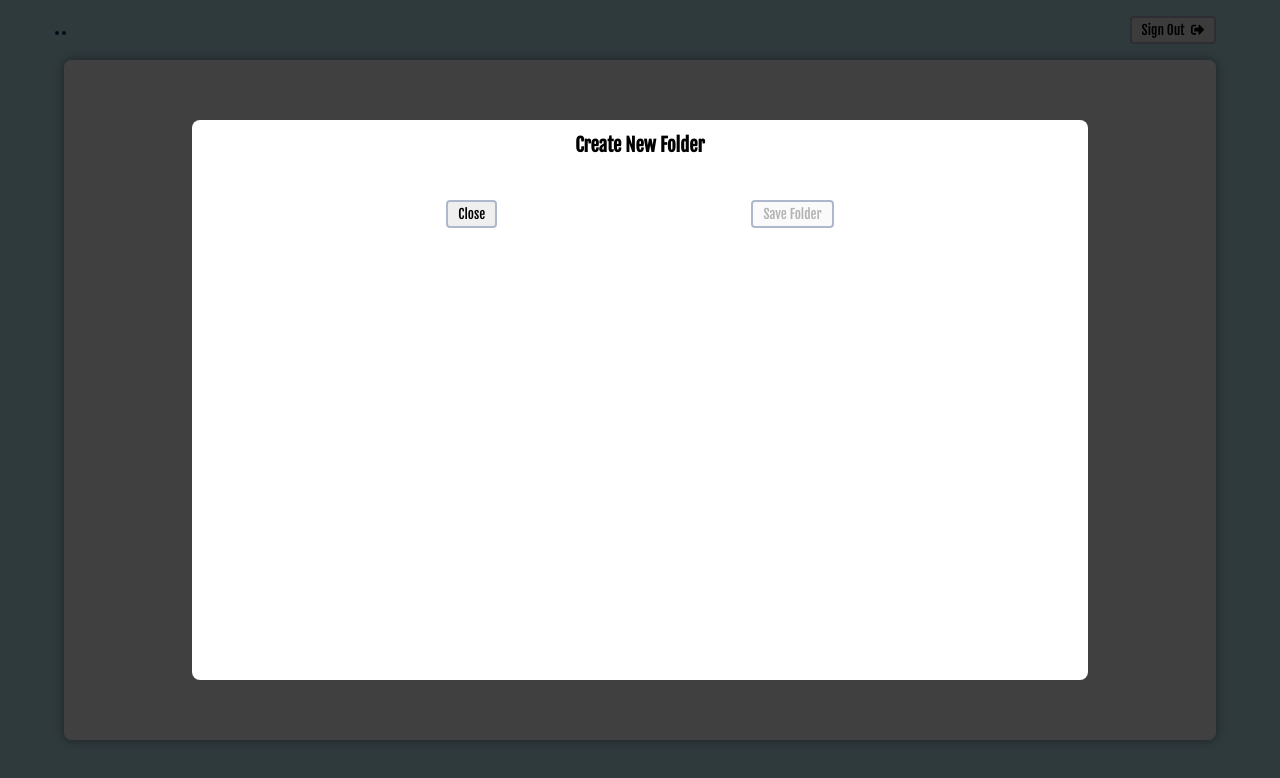
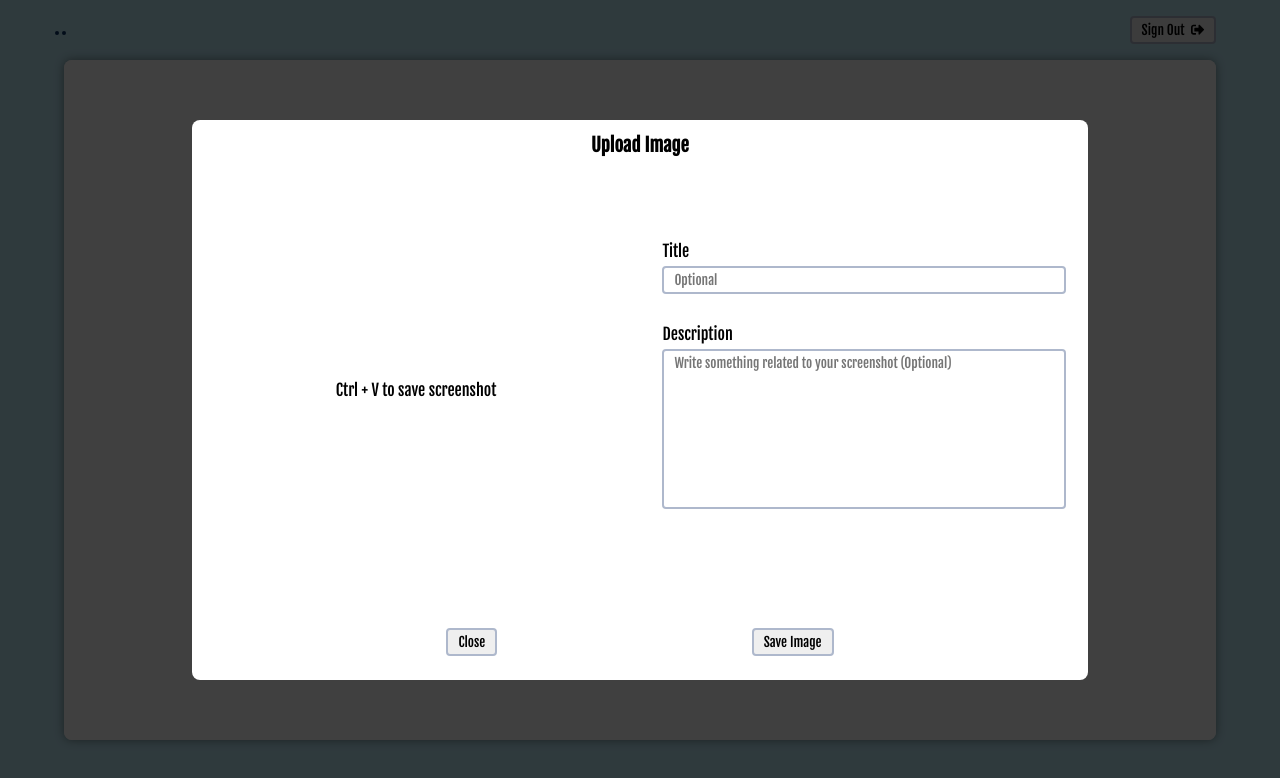
Before and after one commit to keshavDooleea/kshots, a Next.js app: page /folder/1/upload in a window 1280 px wide. Shown: the top 778 px of the page. Built offline with nearby package versions, Linux system fonts and the light colour scheme; no server answers.

Commit message:
created Images Schema and uploading images

```diff
--- /dev/null
+++ b/pages/api/routes/image/index.ts
@@ -0,0 +1,48 @@
+import type { NextApiRequest, NextApiResponse } from "next";
+import { IMAGES_SCHEMA } from "../../../../utils/lib/config";
+import { IDBImage, INewSession, IResponse } from "../../../../utils/lib/intefaces";
+import { getSession } from "next-auth/client";
+
+const db = require("../../../../postgres");
+
+export const config = {
+  api: {
+    externalResolver: true,
+  },
+};
+
+const handlePOST = async (req: NextApiRequest, res: NextApiResponse<any>, session: INewSession) => {
+  try {
+    const image = req.body as IDBImage;
+    image.src = image.src.split(",")[1];
+
+    // save image
+    console.log("saving new image for", session.user?.name || session.user?.email || session.userId);
+    const saveQuery = `INSERT INTO ${IMAGES_SCHEMA} (userId, folderid, src, createdat, title, description) VALUES ($1, $2, $3, $4, $5, $6)`;
+    await db.query(saveQuery, [session.userId, image.folderid, `decode(${image.src}, 'base64')`, new Date(), image.title, image.description]);
+
+    const response: IResponse<null> = {
+      code: 200,
+      message: "Saved image successfully",
+    };
+
+    res.json(response);
+  } catch (err) {
+    console.log("Saving image error", err);
+    const response: IResponse<null> = {
+      code: 500,
+      message: "Sorry! Your screenshot could not be uploaded!",
+    };
+    res.json(response);
+  }
+};
+
+export default async (req: NextApiRequest, res: NextApiResponse<any>) => {
+  const session = (await getSession({ req })) as INewSession;
+
+  switch (req.method) {
+    case "POST":
+      handlePOST(req, res, session);
+      break;
+  }
+};
--- a/pages/folder/[id]/index.tsx
+++ b/pages/folder/[id]/index.tsx
@@ -27,7 +27,7 @@ const FolderId = () => {
   }, [router.isReady]);
 
   return (
-    <CommonLayout title={"efe"}>
+    <CommonLayout title={"Folder Dashboard"}>
       <div className={joinClasses("topDiv")}>{error && <Error message={error} returnURL="/dashboard" />}</div>
     </CommonLayout>
   );
--- a/pages/folder/[id]/upload/index.tsx
+++ b/pages/folder/[id]/upload/index.tsx
@@ -1,31 +1,110 @@
+import { useSession } from "next-auth/client";
 import { useRouter } from "next/router";
-import React, { FormEvent, useState } from "react";
+import React, { FormEvent, useEffect, useState } from "react";
+import Error from "../../../../Components/Error";
 import Modal from "../../../../Components/Modal";
 import Template from "../../../../Components/Template";
+import { getBase64, isOnlyNumber } from "../../../../utils/lib/config";
+import { POST } from "../../../../utils/lib/http";
+import { IDBImage } from "../../../../utils/lib/intefaces";
 
 const index = () => {
+  const [session, setSession] = useSession();
   const [closeModal, setCloseModal] = useState<boolean>(false);
+  const [canUpload, setCanUpload] = useState<boolean>(false);
+  const [error, setError] = useState<string>("");
+
+  const [description, setDescription] = useState<string>("");
+  const [title, setTitle] = useState<string>("");
+  const [src, setSrc] = useState<string>("");
+
   const router = useRouter();
 
-  const uploadImg = async (event: FormEvent<HTMLFormElement>) => {};
+  useEffect(() => {
+    document.body.addEventListener("paste", handlePasteEvent);
+
+    return () => document.body.removeEventListener("paste", handlePasteEvent);
+  }, []);
+
+  useEffect(() => {
+    if (!router.isReady) return;
+
+    const id = router.query.id as string;
+
+    if (isOnlyNumber(id as string)) {
+      setError("Sorry, folder id can only be an integer!");
+      return;
+    }
+  }, [router.isReady]);
+
+  // ctrl + v
+  const handlePasteEvent = async (event: ClipboardEvent) => {
+    const dataTransfer = event.clipboardData as DataTransfer;
+
+    if (dataTransfer.files.length) {
+      const fileImg = dataTransfer.files[0];
+
+      const base64 = (await getBase64(fileImg)) as string;
+      setSrc(base64);
+    }
+  };
+
+  const uploadImg = async (event: FormEvent<HTMLFormElement>) => {
+    event.preventDefault();
+
+    const image: IDBImage = {} as IDBImage;
+    image.description = description;
+    image.folderid = parseInt(router.query.id as string);
+    image.src = src;
+    image.title = title;
+
+    const { code, message } = await POST("image", image);
+
+    if (code === 200) {
+      setCloseModal(true);
+      return;
+    }
+
+    if (code === 500) {
+      setError(message);
+    }
+  };
 
   return (
     <>
       <Template title="Upload Image" />
       <Modal returnURL={`/folder/${router.query.id}`} shouldCloseModal={closeModal}>
+        <>
+          {!error && (
             <form className="modal-inner-main" onSubmit={uploadImg}>
-          <h3>Create New Folder</h3>
-          <div className="create-modal-container">
-            <div className="actions">
+              <h3>Upload Image</h3>
+              <div className="upload-image-modal-container">
+                <div className="image-container">{src ? <img src={src} alt="Screenshot image" /> : <p>Ctrl + V to save screenshot</p>}</div>
+                <main>
+                  <div>
+                    <label htmlFor="title">Title</label>
+                    <input type="text" id="title" maxLength={30} placeholder="Optional" onChange={(e) => setTitle(e.target.value)} />
+                  </div>
+
+                  <div>
+                    <label htmlFor="desc">Description</label>
+                    <textarea id="desc" placeholder="Write something related to your screenshot (Optional)" onChange={(e) => setDescription(e.target.value)} />
+                  </div>
+                </main>
+                <div className="modal-actions">
                   <button type="button" onClick={() => setCloseModal(true)}>
                     Close
                   </button>
-              <button type="submit" disabled={true}>
-                Save Folder
+                  <button type="submit" disabled={canUpload}>
+                    Save Image
                   </button>
                 </div>
               </div>
             </form>
+          )}
+
+          {error && <Error message={error} returnURL={`/folder/${router.query.id}`} />}
+        </>
       </Modal>
     </>
   );
--- a/styles/globals.scss
+++ b/styles/globals.scss
@@ -27,7 +27,8 @@ button:disabled {
 }
 
 button,
-input[type="text"] {
+input[type="text"],
+textarea {
   padding: 4px 10px;
   border: 2px solid #aeb8cc;
   border-radius: 4px;
@@ -217,13 +218,58 @@ input[type="text"] {
             font-size: 18em !important;
           }
         }
+      }
 
-        .actions {
-          @include commonStyles.flex(row, center, space-evenly);
+      .upload-image-modal-container {
+        display: grid;
+        grid-template-columns: 50% 50%;
+        grid-template-rows: 85% 15%;
+
+        .image-container {
+          @include commonStyles.flexCenter();
+
+          img {
+            max-width: 95%;
+            max-height: 95%;
+            border-radius: var(--radius);
+            box-shadow: 0 0 7px rgba(0, 0, 0, 0.3);
+          }
+        }
+
+        main {
+          @include commonStyles.flex(column, center, center);
+
+          div {
+            width: 90%;
+            @include commonStyles.flex(column, flex-start, center);
+            margin-bottom: 30px;
+
+            label {
+              margin-bottom: 5px;
+            }
+
+            input,
+            textarea {
+              width: 100%;
+            }
+
+            textarea {
+              height: 20vh;
+              resize: none;
+            }
+          }
+        }
+
+        .modal-actions {
+          grid-column: 1 / span 2;
         }
       }
     }
   }
+}
+
+.modal-actions {
+  @include commonStyles.flex(row, center, space-evenly);
 }
 
 .folder-icon {
--- a/utils/lib/config.ts
+++ b/utils/lib/config.ts
@@ -7,7 +7,17 @@ export const COLORS = ["rosybrown", "#fbae3c", "#a5a58d", "#669bbc", "#177e89"];
 // POSTGRESS
 export const USERS_SCHEMA = "kshots.Users";
 export const FOLDERS_SCHEMA = "kshots.Folders";
+export const IMAGES_SCHEMA = "kshots.Images";
 
 export const isOnlyNumber = (id: string): boolean => {
   return !(id as string).match(/^[0-9]+$/);
 };
+
+export const getBase64 = (file: File): Promise<ArrayBuffer | string> => {
+  return new Promise((resolve, reject) => {
+    const reader = new FileReader();
+    reader.readAsDataURL(file);
+    reader.onload = () => resolve(reader.result as string);
+    reader.onerror = (error) => reject(error);
+  });
+};
```
Also changed, not shown: utils/lib/intefaces.ts (+10 -0 lines). Lines whose indentation alone changed are shown as unchanged.
